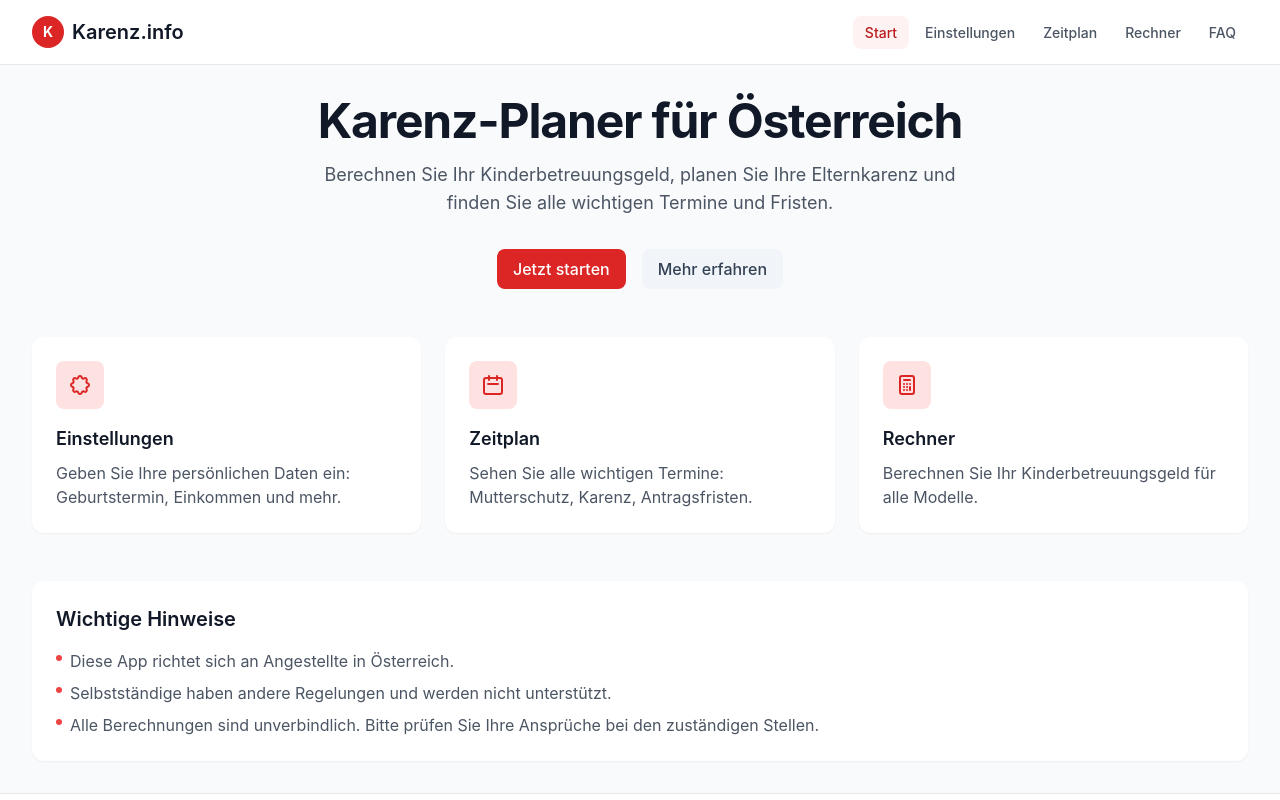
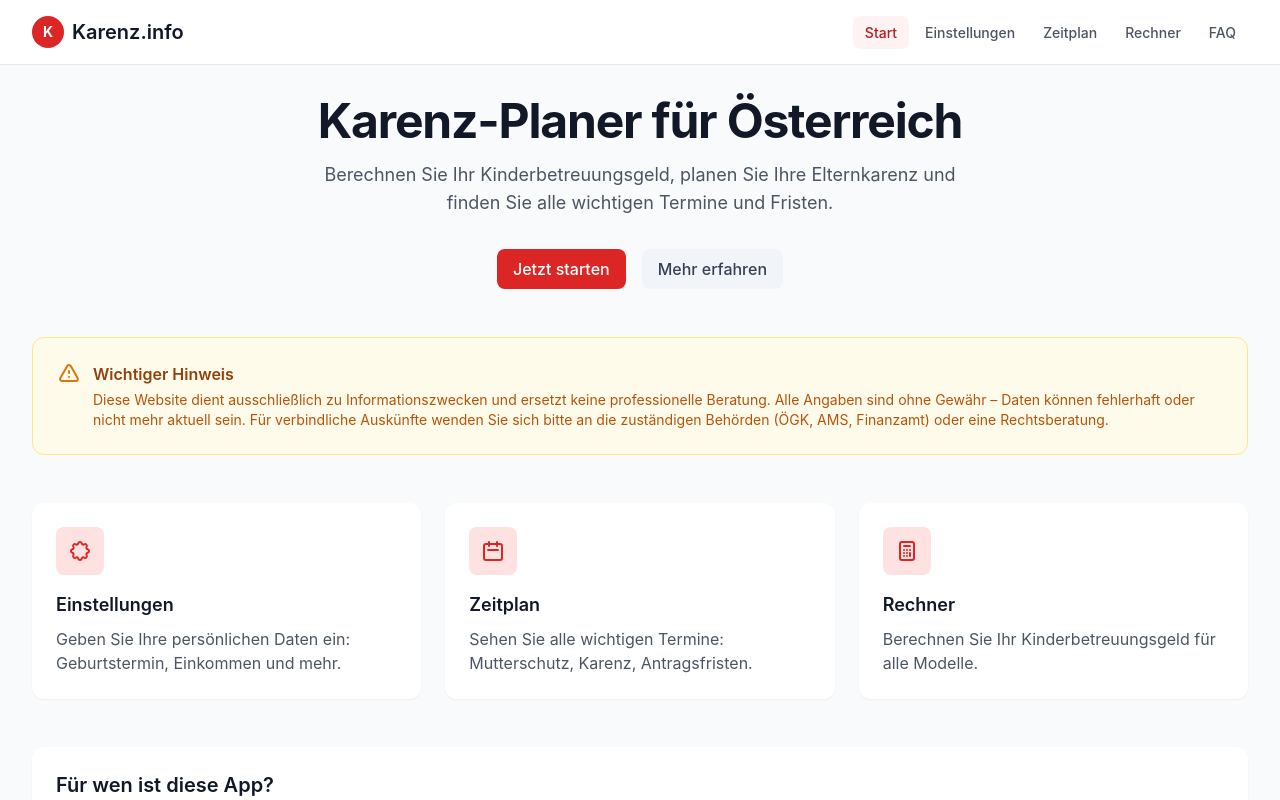
Before and after one commit to mydea/karenz-at, a React (Vite) app: page / in a window 1280 px wide. Shown: the top 800 px of the page. Built offline with nearby package versions, Linux system fonts and the light colour scheme.

Commit message:
add disclaimer on home page

```diff
--- a/src/pages/HomePage.tsx
+++ b/src/pages/HomePage.tsx
@@ -19,6 +19,36 @@ export default function HomePage() {
           <Link to="/faq" className="btn-secondary">
             Mehr erfahren
           </Link>
+        </div>
+      </section>
+
+      {/* Disclaimer Banner */}
+      <section className="rounded-xl border border-amber-200 bg-amber-50 p-4 sm:p-6">
+        <div className="flex gap-3">
+          <div className="flex-shrink-0">
+            <svg
+              className="h-6 w-6 text-amber-600"
+              fill="none"
+              viewBox="0 0 24 24"
+              stroke="currentColor"
+            >
+              <path
+                strokeLinecap="round"
+                strokeLinejoin="round"
+                strokeWidth={2}
+                d="M12 9v2m0 4h.01m-6.938 4h13.856c1.54 0 2.502-1.667 1.732-3L13.732 4c-.77-1.333-2.694-1.333-3.464 0L3.34 16c-.77 1.333.192 3 1.732 3z"
+              />
+            </svg>
+          </div>
+          <div>
+            <h3 className="font-semibold text-amber-800">Wichtiger Hinweis</h3>
+            <p className="mt-1 text-sm text-amber-700">
+              Diese Website dient ausschließlich zu Informationszwecken und ersetzt keine
+              professionelle Beratung. Alle Angaben sind ohne Gewähr – Daten können fehlerhaft
+              oder nicht mehr aktuell sein. Für verbindliche Auskünfte wenden Sie sich bitte an
+              die zuständigen Behörden (ÖGK, AMS, Finanzamt) oder eine Rechtsberatung.
+            </p>
+          </div>
         </div>
       </section>
 
@@ -67,21 +97,20 @@ export default function HomePage() {
 
       {/* Info Section */}
       <section className="card">
-        <h2 className="text-xl font-semibold text-gray-900">Wichtige Hinweise</h2>
+        <h2 className="text-xl font-semibold text-gray-900">Für wen ist diese App?</h2>
         <ul className="mt-4 space-y-2 text-gray-600">
           <li className="flex items-start gap-2">
             <span className="mt-1.5 h-1.5 w-1.5 flex-shrink-0 rounded-full bg-primary-500" />
-            <span>Diese App richtet sich an Angestellte in Österreich.</span>
+            <span>Angestellte und freie Dienstnehmer/innen in Österreich</span>
           </li>
           <li className="flex items-start gap-2">
             <span className="mt-1.5 h-1.5 w-1.5 flex-shrink-0 rounded-full bg-primary-500" />
-            <span>Selbstständige haben andere Regelungen und werden nicht unterstützt.</span>
+            <span>Werdende Eltern, die ihre Karenz und das Kinderbetreuungsgeld planen möchten</span>
           </li>
           <li className="flex items-start gap-2">
-            <span className="mt-1.5 h-1.5 w-1.5 flex-shrink-0 rounded-full bg-primary-500" />
-            <span>
-              Alle Berechnungen sind unverbindlich. Bitte prüfen Sie Ihre Ansprüche bei den
-              zuständigen Stellen.
+            <span className="mt-1.5 h-1.5 w-1.5 flex-shrink-0 rounded-full bg-gray-300" />
+            <span className="text-gray-400">
+              Selbstständige haben andere Regelungen und werden derzeit nicht unterstützt
             </span>
           </li>
         </ul>
```
